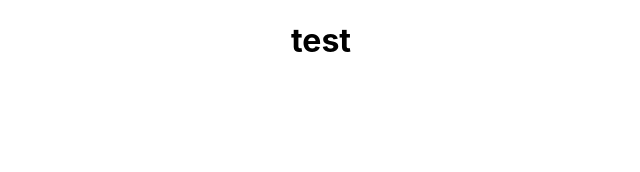
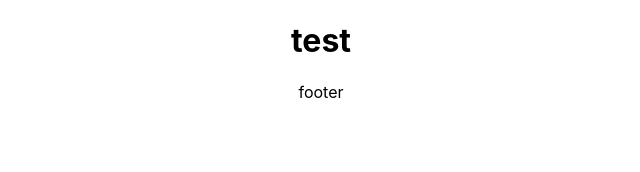
Before and after one commit to bilalimus/git-test, a React (Create React App) app: page / in a window 1280 px wide. Shown: the top 172 px of the page, without its empty margins (319-959 px from the left). Built offline with nearby package versions, Linux system fonts and the light colour scheme.

Commit message:
Max added footer

```diff
--- a/src/App.js
+++ b/src/App.js
@@ -5,6 +5,7 @@ function App() {
   return (
     <div className="App">
       <h1>test</h1>
+      <div>footer</div>
     </div>
   );
 }
```
